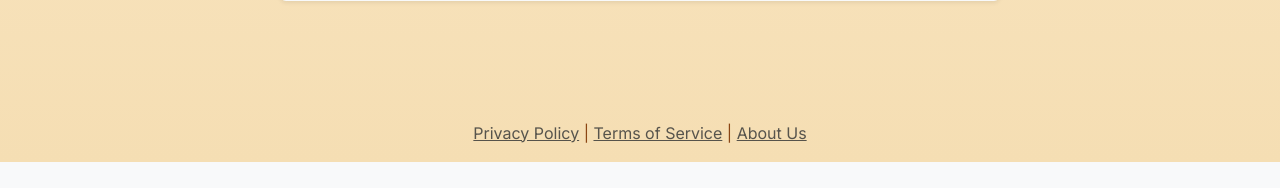
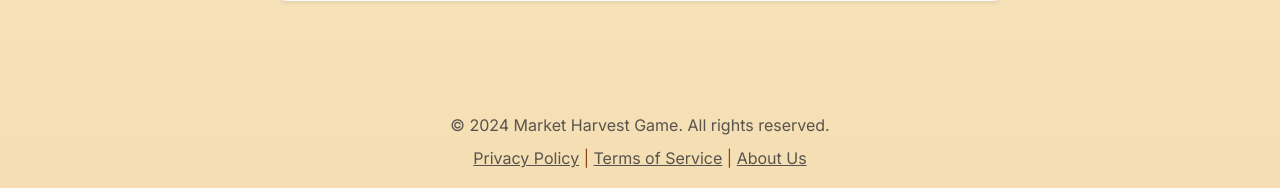
Before and after one commit to reversegremlin/harvest-market, a Flask app: page /about in a window 1280 px wide. Shown: the part 902-1090 px from the top of the page. Before the commit the page ends 1064 px from the top, so only its background shows below. Run offline with Flask 3, Linux system fonts and the light colour scheme; data comes from the database, SQL or seed files in the repository; some libraries are stand-ins or nearby versions.

Commit message:
Agent query: Is the copyright notice visible in the footer and styled consistently with the rest of the page?
Screenshot: https://storage.googleapis.com/screenshot-production-us-central1/c8f6aa36-1e33-49c3-b1fe-eb37e51a95ca/4d003dfb-15f0-46d7-883b-4eb2f047de3d.jpg

```diff
--- a/app.py
+++ b/app.py
@@ -88,6 +88,11 @@ def privacy():
 @app.route('/terms')
 def terms():
     return render_template('terms.html')
+@app.context_processor
+def utility_processor():
+    from datetime import datetime
+    return {'now': datetime.utcnow()}
+
 @app.route('/about')
 def about():
     return render_template('about.html')
--- a/templates/base.html
+++ b/templates/base.html
@@ -170,6 +170,9 @@
             {% if settings.footer_text %}
                 {{ settings.footer_text|safe }}
             {% endif %}
+            <p class="text-muted mb-2">
+                &copy; {{ now.year }} Market Harvest Game. All rights reserved.
+            </p>
             <div class="mt-2">
                 <a href="{{ url_for('privacy') }}" class="text-muted">Privacy Policy</a> |
                 <a href="{{ url_for('terms') }}" class="text-muted">Terms of Service</a> |
```
Also changed, not shown: 1 other file.
